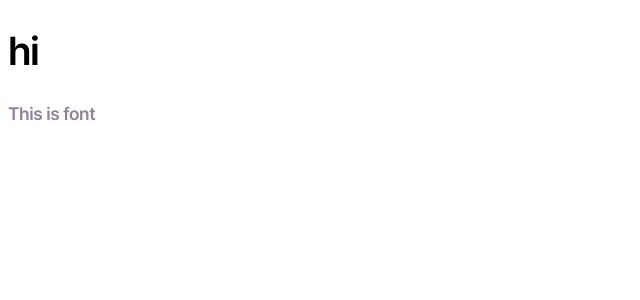
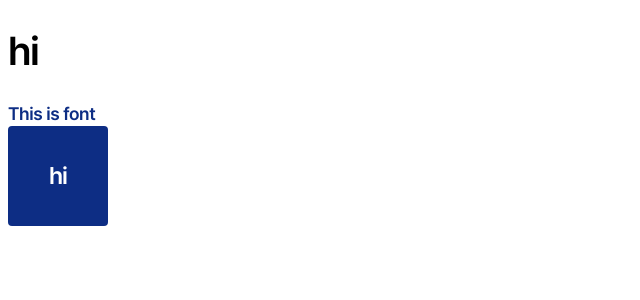
Before and after one commit to waieiches/SM-137-Frontend, a React (Vite) app: page / in a window 1280 px wide. Shown: the top 300 px of the page, without its empty margins (0-640 px from the left). Built offline with nearby package versions, Linux system fonts and the light colour scheme.

Commit message:
feat : Button 컴포넌트 예시 코드

```diff
--- a/src/App.tsx
+++ b/src/App.tsx
@@ -1,4 +1,5 @@
 import styled from "@emotion/styled";
+import Button from "./components/button/Button";
 
 const Wrap = styled.div`
   width: 100px;
@@ -7,7 +8,7 @@ const Wrap = styled.div`
 `;
 
 const Title = styled.span`
-  color: #918298;
+  color: var(--primary);
 `;
 
 function App() {
@@ -15,6 +16,7 @@ function App() {
     <Wrap>
       <h1>hi</h1>
       <Title>This is font</Title>
+      <Button width="100px" />
     </Wrap>
   );
 }
--- /dev/null
+++ b/src/components/button/Button.tsx
@@ -0,0 +1,35 @@
+import styled from "@emotion/styled";
+//typeScript 정의
+interface ButtonProps {
+  width?: string; // Button 컴포넌트의 props 타입 정의
+}
+interface ButtonContainerProps {
+  width?: string; // width가 선택적 속성임을 정의
+}
+const ButtonContainer = styled.div<ButtonContainerProps>`
+  /*flex 줄 */
+  display: flex;
+  align-items: center;
+  text-align: center;
+  gap: 1rem; //ButtonContainer 밑에 하위 컴포넌트가 2개일 경우
+  justify-content: center;
+
+  width: ${(props) => props.width};
+  height: 100px; //컴포넌트의 특정 크기 - px
+  border-radius: 4px; //컴포넌트 라운딩 처리
+  background-color: var(--primary); // var() - index.css에 정의해둔 변수명
+`;
+const ButtonContents = styled.h2`
+  //h2 - 피그마 기준으로 Desktop - header2
+  color: white; // 폰트 색상
+`;
+
+const Button = ({ width }: ButtonProps) => {
+  return (
+    <ButtonContainer width={width}>
+      <ButtonContents>hi</ButtonContents>
+    </ButtonContainer>
+  );
+};
+
+export default Button;
--- a/src/index.css
+++ b/src/index.css
@@ -58,7 +58,6 @@ span {
   line-height: 1.5rem;
   letter-spacing: -0.02em;
 }
-
 body {
   font-family: "pretendardM";
   font-size: 1rem;
```
